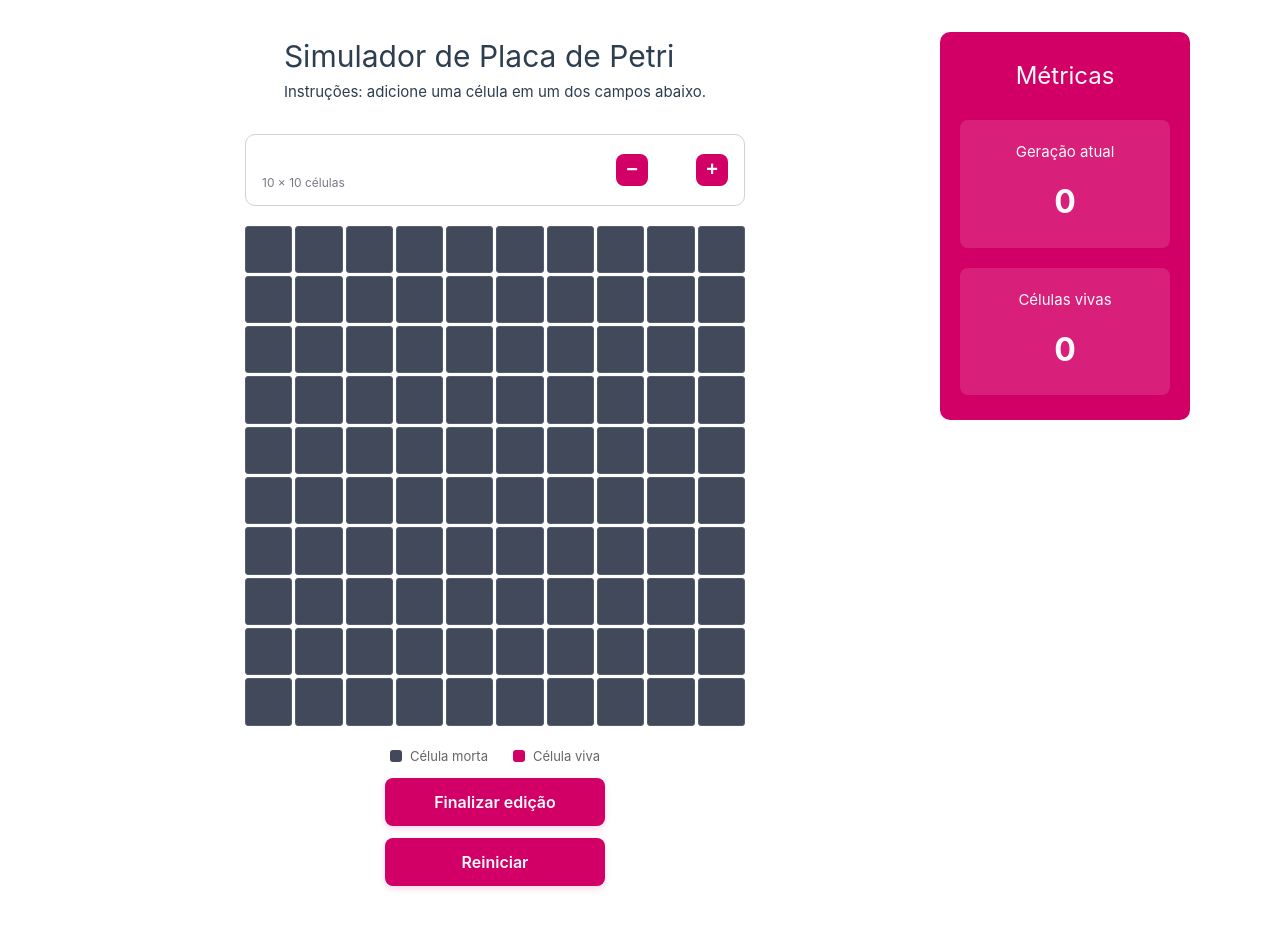
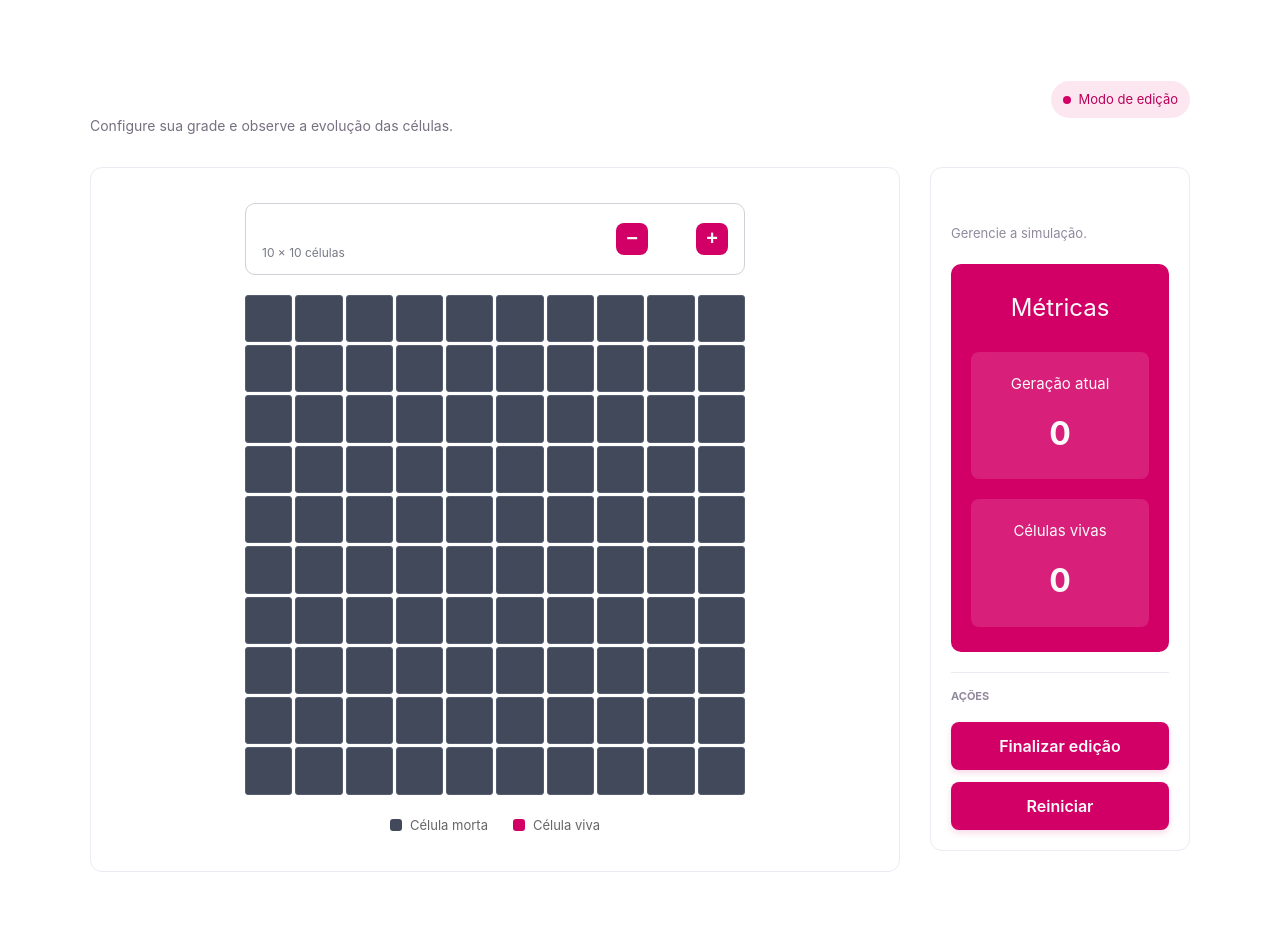
Before and after one commit to beastartare/Placa-de-Petri, a Vue app in the folder frontend/: page / in a window 1280 px wide. Shown: the top 928 px of the page. Built offline with nearby package versions, Linux system fonts and the light colour scheme.

Commit message:
style: mudança do estilo

```diff
--- a/frontend/src/App.vue
+++ b/frontend/src/App.vue
@@ -115,11 +115,14 @@ function iniciarSimulacao() {
     pausarSimulacao();
     return;
   }
+
   if (editando.value) {
     finalizarEdicao();
   }
+
   simulando.value = true;
   mensagem.value = "";
+
   intervalo = setInterval(() => {
     executarGeracao();
   }, 500);
@@ -133,12 +136,45 @@ onBeforeUnmount(() => {
 <template>
   <div class="app">
     <div class="conteudo">
-      <div class="simulador">
-        <header>
-          <h1>Simulador de Placa de Petri</h1>
-          <p>Instruções: adicione uma célula em um dos campos abaixo.</p>
+      <header class="cabecalho">
+        <div class="titulo">
+          <h1>Placa de Petri</h1>
+          <p>
+            Configure sua grade e observe a evolução das células.
+          </p>
+        </div>
+
+        <div
+          class="status"
+          :class="{
+            ativo: simulando,
+            editando: editando,
+          }"
+        >
+          <span class="status-ponto"></span>
+
+          {{
+            simulando
+              ? "Simulação ativa"
+              : editando
+                ? "Modo de edição"
+                : "Simulação pausada"
+          }}
+        </div>
       </header>
-        <main>
+
+      <div class="area-principal">
+
+        <section class="area-grade">
+                <div
+        v-if="mensagem"
+        class="mensagem"
+      >
+        <span class="mensagem-icone">!</span>
+
+        <p>{{ mensagem }}</p>
+      </div>
+          <main class="grade-container">
             <Grade
               ref="gradeRef"
               :simulando="simulando"
@@ -146,9 +182,35 @@ onBeforeUnmount(() => {
               @alterada="alterarConfiguracao"
             />
           </main>
+        </section>
 
-        <Button v-if="!editando" @click="iniciarSimulacao">
-          {{ simulando ? "Pausar simulação" : "Iniciar simulação" }}
+        <aside class="painel-lateral">
+          <div class="painel-titulo">
+            <h2>Painel de controle</h2>
+            <p>Gerencie a simulação.</p>
+          </div>
+
+          <div class="metricas">
+            <Metrics
+              :numGeracoes="numGeracoes"
+              :numCelulasVivas="numCelulasVivas"
+            />
+          </div>
+
+          <div class="controles">
+            <span class="titulo-controles">
+              AÇÕES
+            </span>
+
+            <Button
+              v-if="!editando"
+              @click="iniciarSimulacao"
+            >
+              {{
+                simulando
+                  ? "Pausar simulação"
+                  : "Iniciar simulação"
+              }}
             </Button>
 
             <Button
@@ -172,71 +234,169 @@ onBeforeUnmount(() => {
               Finalizar edição
             </Button>
 
-        <Button @click="reiniciarSimulacao">
+            <Button
+              @click="reiniciarSimulacao"
+            >
               Reiniciar
             </Button>
-
-        <p v-if="mensagem" class="mensagem">
-          {{ mensagem }}
-        </p>
           </div>
-
-      <aside class="metricas">
-        <Metrics
-          :numGeracoes="numGeracoes"
-          :numCelulasVivas="numCelulasVivas"
-        />
         </aside>
+      </div>
     </div>
   </div>
 </template>
 
 <style scoped>
 .app {
-  display: flex;
-  flex-direction: column;
-  align-items: center;
+  min-height: 100vh;
   width: 100%;
-  min-height: 100vh;
-}
-
-header {
-  text-align: left;
-  margin-bottom: 30px;
-}
-
-main {
-  width: 100%;
+  padding: 30px;
+  box-sizing: border-box;
   display: flex;
   justify-content: center;
 }
 
 .conteudo {
+  width: 100%;
+  max-width: 1100px;
+}
+
+.cabecalho {
   display: flex;
   justify-content: space-between;
-  align-items: flex-start;
-  width: 100%;
-  max-width: 1100px;
-  gap: 40px;
+  align-items: center;
+  margin-bottom: 30px;
 }
 
-.simulador {
+.cabecalho h1 {
+  font-size: 28px;
+  margin: 0;
+  color: white;
+}
+
+.cabecalho p {
+  font-size: 14px;
+  color: #777080;
+  margin-top: 8px;
+}
+
+.status {
+  display: flex;
+  align-items: center;
+  gap: 8px;
+  padding: 8px 12px;
+  border-radius: 20px;
+  background: #eeeaf2;
+  color: #777080;
+  font-size: 13px;
+}
+
+.status-ponto {
+  width: 8px;
+  height: 8px;
+  border-radius: 50%;
+  background: #9992a4;
+}
+
+.status.ativo {
+  background: #e5f7ed;
+  color: #16844a;
+}
+
+.status.ativo .status-ponto {
+  background: #22b66e;
+}
+
+.status.editando {
+  background: #fce7f1;
+  color: #b80059;
+}
+
+.status.editando .status-ponto {
+  background: #d20066;
+}
+
+.area-principal {
+  display: grid;
+  grid-template-columns: minmax(0, 1fr) 260px;
+  gap: 30px;
+  align-items: start;
+}
+
+.area-grade {
+  min-width: 0;
+  padding: 20px;
+  border: 1px solid #eee9f2;
+  border-radius: 12px;
+}
+
+.grade-container {
+  width: 100%;
+  min-height: 300px;
+  display: flex;
+  justify-content: center;
+  align-items: center;
+  padding: 15px;
+  box-sizing: border-box;
+}
+
+.painel-lateral {
   display: flex;
   flex-direction: column;
-  align-items: center;
-  flex: 1;
+  gap: 20px;
+  padding: 20px;
+  border: 1px solid #eee9f2;
+  border-radius: 12px;
+}
+
+.painel-titulo h2 {
+  font-size: 18px;
+  margin: 0;
+  color: white;
+}
+
+.painel-titulo p {
+  font-size: 13px;
+  color: #91899d;
+  margin-top: 6px;
 }
 
 .metricas {
-  width: 250px;
-  flex-shrink: 0;
+  width: 100%;
+}
+
+.controles {
+  display: flex;
+  flex-direction: column;
+  gap: 0;
+  padding-top: 15px;
+  border-top: 1px solid #eee9f2;
+}
+
+.titulo-controles {
+  font-size: 11px;
+  font-weight: 700;
+  color: #91899d;
+  margin-bottom: 5px;
 }
 
 .mensagem {
-  margin-top: 15px;
-  padding: 12px;
-  color: #b00020;
+  display: flex;
+  align-items: center;
+  gap: 10px;
+  margin-top: 20px;
+  padding: 12px 15px;
+  border-radius: 8px;
+  background: #fce7f1;
+  color: #a50050;
+  font-size: 13px;
+}
+
+.mensagem-icone {
   font-weight: bold;
-  text-align: center;
+}
+
+.mensagem p {
+  margin: 0;
 }
 </style>
```
Lines whose indentation alone changed are shown as unchanged.
